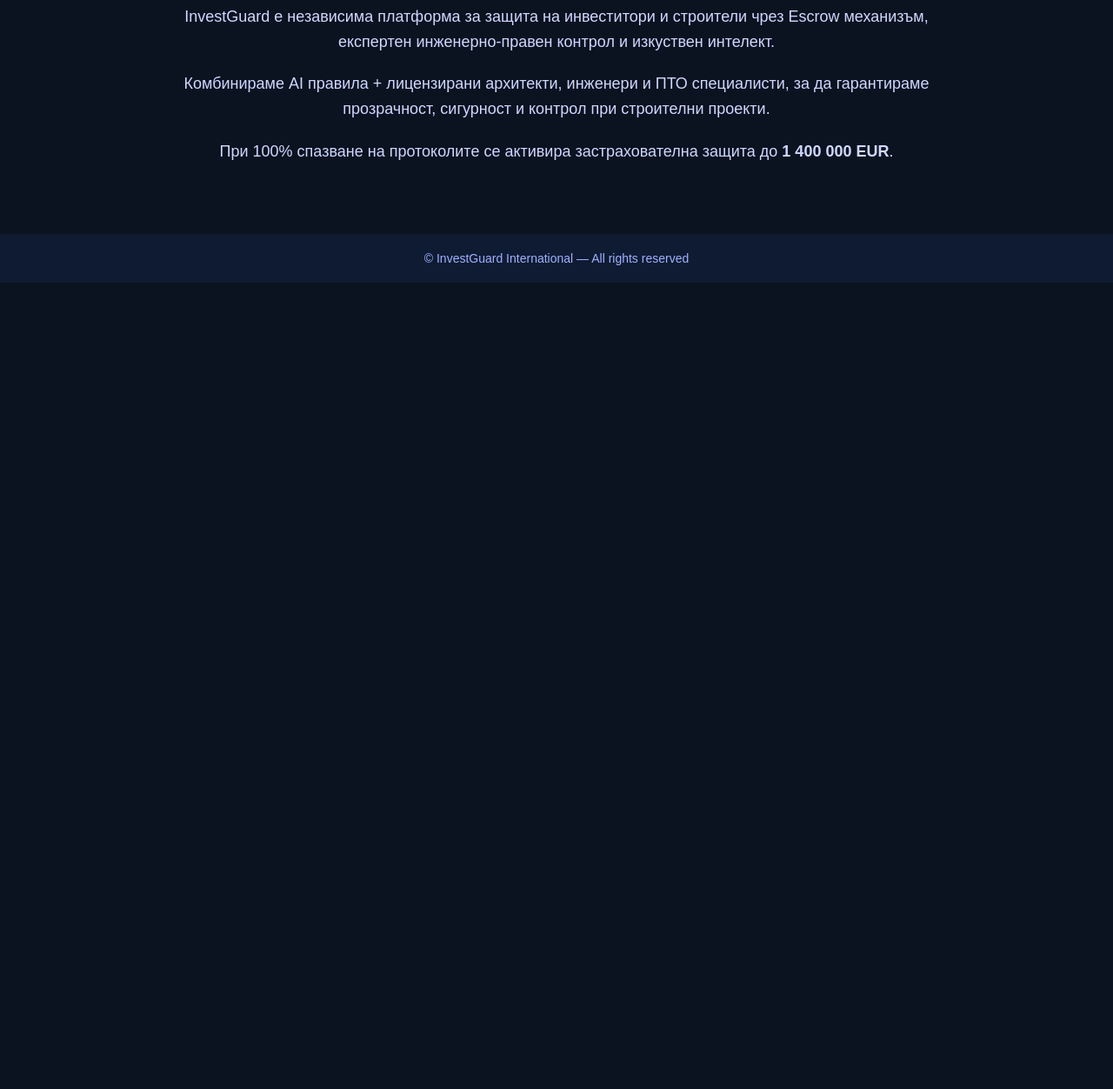
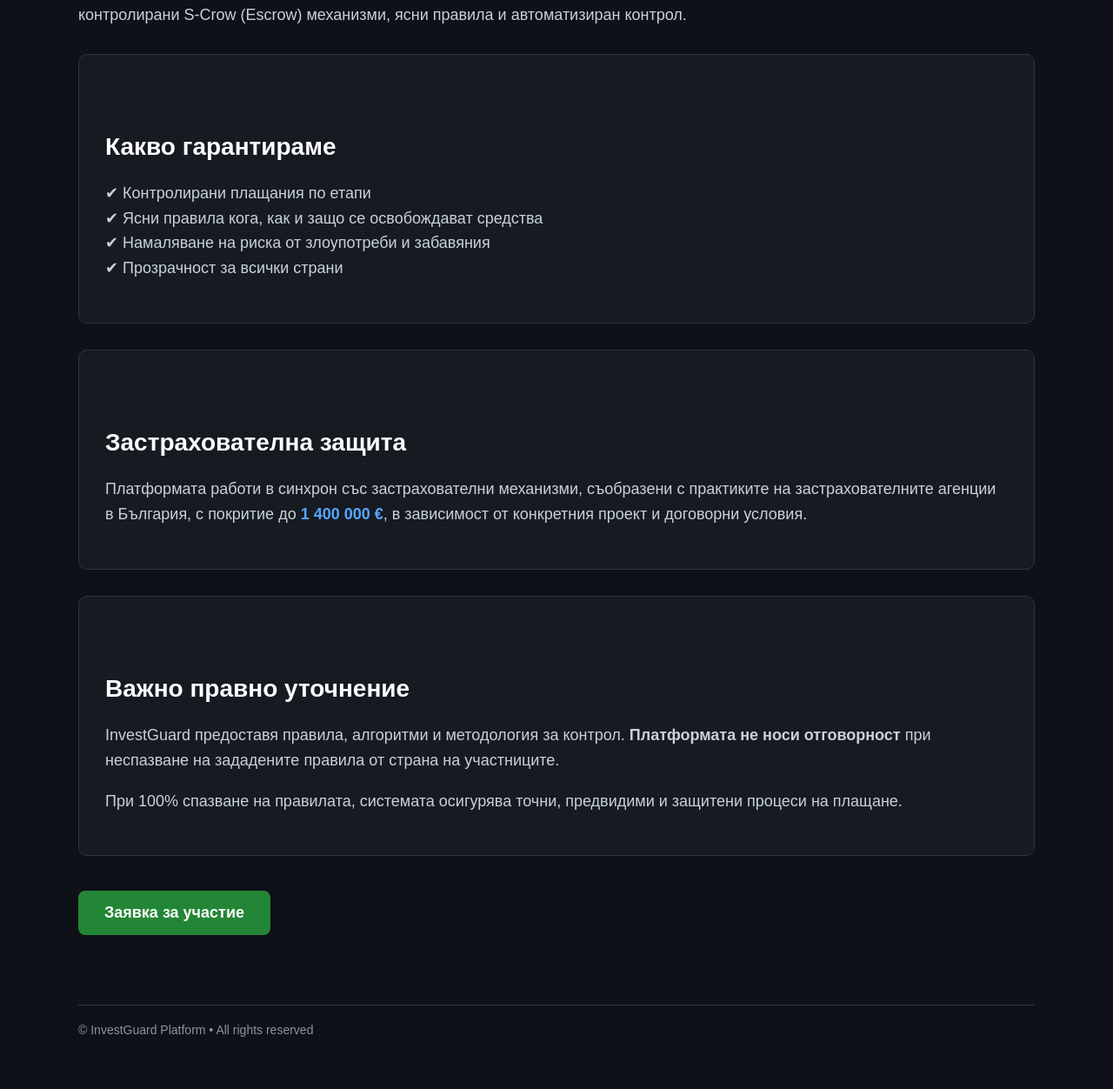
Before and after one commit to kolevtihomir-design/investguard-platform, a plain HTML site: page index.html in a window 1280 px wide. Shown: the part 229-1481 px from the top of the page at 87% size. Before the commit the page ends 800 px from the top, so only its background shows below. Drawn offline with Linux system fonts and the light colour scheme.

Commit message:
Update index.html with new title and styles

```diff
--- a/index.html
+++ b/index.html
@@ -1,95 +1,124 @@
 <!DOCTYPE html>
 <html lang="bg">
 <head>
-  <meta charset="UTF-8" />
-  <meta name="viewport" content="width=device-width, initial-scale=1.0" />
-  <title>InvestGuard International</title>
+  <meta charset="UTF-8">
+  <meta name="viewport" content="width=device-width, initial-scale=1.0">
+  <title>InvestGuard – Escrow & Payment Protection</title>
+
   <style>
     body {
       margin: 0;
       font-family: Arial, Helvetica, sans-serif;
-      background: #0b1220;
+      background: #0e1117;
       color: #ffffff;
     }
-    header {
-      padding: 24px;
-      background: linear-gradient(135deg, #0f1b33, #142a52);
-      display: flex;
-      justify-content: space-between;
-      align-items: center;
+    .container {
+      max-width: 1100px;
+      margin: auto;
+      padding: 60px 20px;
     }
-    header h1 {
-      margin: 0;
-      font-size: 24px;
-      letter-spacing: 1px;
-    }
-    .lang {
-      background: #1e3a6d;
-      color: #fff;
-      border: none;
-      padding: 8px 12px;
-      font-size: 14px;
-      cursor: pointer;
-    }
-    main {
-      padding: 60px 24px;
-      text-align: center;
-    }
-    main h2 {
-      font-size: 36px;
+    h1 {
+      font-size: 42px;
       margin-bottom: 20px;
     }
-    main p {
-      max-width: 900px;
-      margin: 0 auto 20px;
+    h2 {
+      font-size: 28px;
+      margin-top: 60px;
+    }
+    p {
       font-size: 18px;
       line-height: 1.6;
-      color: #cfd8ff;
+      color: #c9d1d9;
     }
-    footer {
-      background: #0f1b33;
-      padding: 20px;
-      text-align: center;
+    .highlight {
+      color: #58a6ff;
+      font-weight: bold;
+    }
+    .box {
+      background: #161b22;
+      border: 1px solid #30363d;
+      border-radius: 10px;
+      padding: 30px;
+      margin-top: 30px;
+    }
+    .cta {
+      margin-top: 40px;
+    }
+    .cta a {
+      display: inline-block;
+      background: #238636;
+      color: #fff;
+      padding: 15px 30px;
+      border-radius: 8px;
+      text-decoration: none;
+      font-size: 18px;
+      font-weight: bold;
+    }
+    .footer {
+      margin-top: 80px;
+      padding-top: 20px;
+      border-top: 1px solid #30363d;
       font-size: 14px;
-      color: #9fb2ff;
+      color: #8b949e;
     }
   </style>
 </head>
+
 <body>
+  <div class="container">
 
-<header>
-  <h1>InvestGuard International</h1>
-  <select class="lang">
-    <option>BG</option>
-    <option>EN</option>
-    <option>DE</option>
-    <option>IT</option>
-    <option>TR</option>
-    <option>GR</option>
-    <option>RU</option>
-    <option>ZH</option>
-  </select>
-</header>
+    <h1>InvestGuard</h1>
+    <p class="highlight">
+      Escrow & Payment Protection Platform for Construction and Investment Projects
+    </p>
 
-<main>
-  <h2>Investment & Construction Guarantee Platform</h2>
-  <p>
-    InvestGuard е независима платформа за защита на инвеститори и строители чрез
-    Escrow механизъм, експертен инженерно-правен контрол и изкуствен интелект.
-  </p>
-  <p>
-    Комбинираме AI правила + лицензирани архитекти, инженери и ПТО специалисти,
-    за да гарантираме прозрачност, сигурност и контрол при строителни проекти.
-  </p>
-  <p>
-    При 100% спазване на протоколите се активира застрахователна защита
-    до <strong>1 400 000 EUR</strong>.
-  </p>
-</main>
+    <p>
+      InvestGuard е независима платформа за защита на плащания между инвеститори,
+      изпълнители и подизпълнители чрез контролирани S-Crow (Escrow) механизми,
+      ясни правила и автоматизиран контрол.
+    </p>
 
-<footer>
-  © InvestGuard International — All rights reserved
-</footer>
+    <div class="box">
+      <h2>Какво гарантираме</h2>
+      <p>
+        ✔ Контролирани плащания по етапи<br>
+        ✔ Ясни правила кога, как и защо се освобождават средства<br>
+        ✔ Намаляване на риска от злоупотреби и забавяния<br>
+        ✔ Прозрачност за всички страни
+      </p>
+    </div>
 
+    <div class="box">
+      <h2>Застрахователна защита</h2>
+      <p>
+        Платформата работи в синхрон със застрахователни механизми,
+        съобразени с практиките на застрахователните агенции в България,
+        с покритие до <span class="highlight">1 400 000 €</span>,
+        в зависимост от конкретния проект и договорни условия.
+      </p>
+    </div>
+
+    <div class="box">
+      <h2>Важно правно уточнение</h2>
+      <p>
+        InvestGuard предоставя правила, алгоритми и методология за контрол.
+        <strong>Платформата не носи отговорност</strong> при неспазване на
+        зададените правила от страна на участниците.
+      </p>
+      <p>
+        При 100% спазване на правилата, системата осигурява точни,
+        предвидими и защитени процеси на плащане.
+      </p>
+    </div>
+
+    <div class="cta">
+      <a href="#">Заявка за участие</a>
+    </div>
+
+    <div class="footer">
+      © InvestGuard Platform • All rights reserved
+    </div>
+
+  </div>
 </body>
 </html>
```
